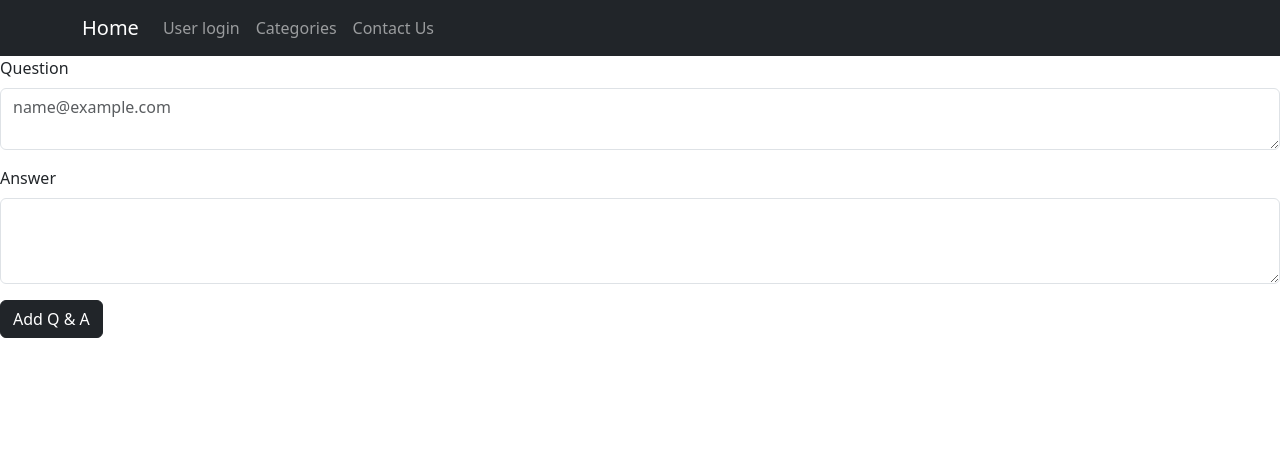
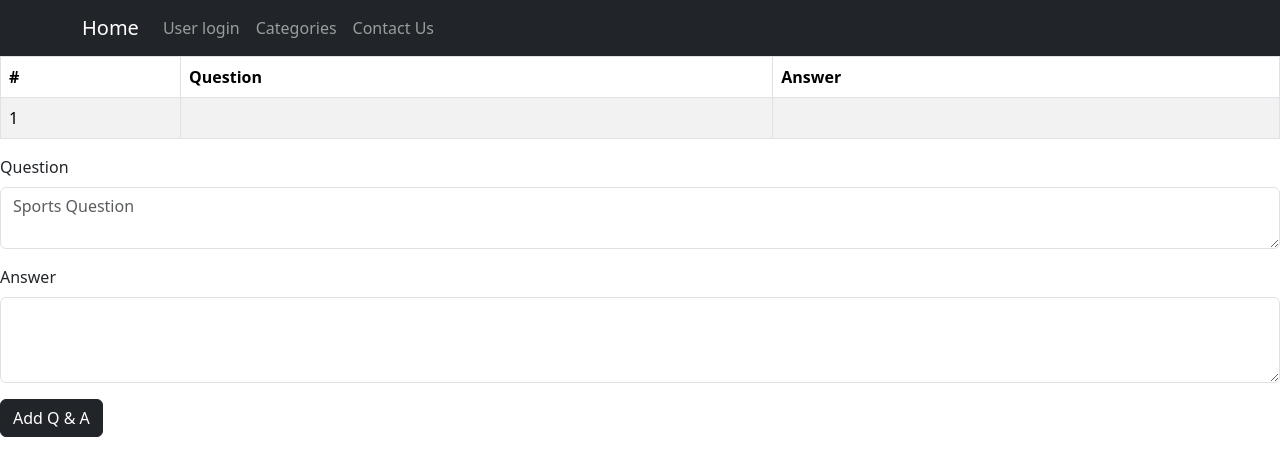
Before and after one commit to KameronHandy/Project4, a React (Create React App) app in the folder client/: page /Sports in a window 1280 px wide. Shown: the top 476 px of the page. Built offline with nearby package versions, Linux system fonts and the light colour scheme; no server answers.

Commit message:
when questions and answers are made, when refreshing the page they will update

```diff
--- /dev/null
+++ b/client/src/Components/AddingMath.jsx
@@ -0,0 +1,48 @@
+import {useEffect, useState} from 'react'
+import Table from 'react-bootstrap/Table';
+import Form from 'react-bootstrap/Form';
+import Button from 'react-bootstrap/Button'
+import axios from "axios"
+
+export default function Math() {
+
+  const[userQ, setuserQ]=useState({
+    Q:"",
+    A:""
+})
+
+
+  function UserInput (event){
+    const{name,value}= (event.target)
+    setuserQ({...userQ, [name]:value})
+  }
+
+  async function handleSubmit(event){
+    try{
+      const response = await axios.post("http://localhost:4000/math/", {Q: userQ.Q, A: userQ.A})
+      console.log(response)
+    }
+    catch (error) {
+      console.log("this is an error",error)
+    }
+  }
+
+  return (
+    <>
+
+
+    <Form>
+    <Form.Group className="mb-3" controlId="exampleForm.ControlTextarea1">
+        <Form.Label>Question</Form.Label>
+        <Form.Control as="textarea" type="email" placeholder="Math Question" name="Q" onChange={(event) => UserInput(event)}/>
+    </Form.Group>
+    <Form.Group className="mb-3" controlId="exampleForm.ControlTextarea1">
+        <Form.Label>Answer</Form.Label>
+        <Form.Control as="textarea" rows={3} name="A" onChange={(event) => UserInput(event)}/>
+    </Form.Group>
+    </Form>
+
+    <Button variant="dark" onClick={handleSubmit}>Add Q & A</Button>
+    </>
+  )
+}
--- /dev/null
+++ b/client/src/Components/AddingMusic.jsx
@@ -0,0 +1,48 @@
+import {useEffect, useState} from 'react'
+import Table from 'react-bootstrap/Table';
+import Form from 'react-bootstrap/Form';
+import Button from 'react-bootstrap/Button'
+import axios from "axios"
+
+export default function Math() {
+
+  const[userQ, setuserQ]=useState({
+    Q:"",
+    A:""
+})
+
+
+  function UserInput (event){
+    const{name,value}= (event.target)
+    setuserQ({...userQ, [name]:value})
+  }
+
+  async function handleSubmit(event){
+    try{
+      const response = await axios.post("http://localhost:4000/music/", {Q: userQ.Q, A: userQ.A})
+      console.log(response)
+    }
+    catch (error) {
+      console.log("this is an error",error)
+    }
+  }
+
+  return (
+    <>
+
+
+    <Form>
+    <Form.Group className="mb-3" controlId="exampleForm.ControlTextarea1">
+        <Form.Label>Question</Form.Label>
+        <Form.Control as="textarea" type="email" placeholder="Music Question" name="Q" onChange={(event) => UserInput(event)}/>
+    </Form.Group>
+    <Form.Group className="mb-3" controlId="exampleForm.ControlTextarea1">
+        <Form.Label>Answer</Form.Label>
+        <Form.Control as="textarea" rows={3} name="A" onChange={(event) => UserInput(event)}/>
+    </Form.Group>
+    </Form>
+
+    <Button variant="dark" onClick={handleSubmit}>Add Q & A</Button>
+    </>
+  )
+}
--- /dev/null
+++ b/client/src/Components/AddingSports.jsx
@@ -0,0 +1,48 @@
+import {useEffect, useState} from 'react'
+import Table from 'react-bootstrap/Table';
+import Form from 'react-bootstrap/Form';
+import Button from 'react-bootstrap/Button'
+import axios from "axios"
+
+export default function Math() {
+
+  const[userQ, setuserQ]=useState({
+    Q:"",
+    A:""
+})
+
+
+  function UserInput (event){
+    const{name,value}= (event.target)
+    setuserQ({...userQ, [name]:value})
+  }
+
+  async function handleSubmit(event){
+    try{
+      const response = await axios.post("http://localhost:4000/sports/", {Q: userQ.Q, A: userQ.A})
+      console.log(response)
+    }
+    catch (error) {
+      console.log("this is an error",error)
+    }
+  }
+
+  return (
+    <>
+
+
+    <Form>
+    <Form.Group className="mb-3" controlId="exampleForm.ControlTextarea1">
+        <Form.Label>Question</Form.Label>
+        <Form.Control as="textarea" type="email" placeholder="Sports Question" name="Q" onChange={(event) => UserInput(event)}/>
+    </Form.Group>
+    <Form.Group className="mb-3" controlId="exampleForm.ControlTextarea1">
+        <Form.Label>Answer</Form.Label>
+        <Form.Control as="textarea" rows={3} name="A" onChange={(event) => UserInput(event)}/>
+    </Form.Group>
+    </Form>
+
+    <Button variant="dark" onClick={handleSubmit}>Add Q & A</Button>
+    </>
+  )
+}
--- /dev/null
+++ b/client/src/Components/AddingTheatre.jsx
@@ -0,0 +1,48 @@
+import {useEffect, useState} from 'react'
+import Table from 'react-bootstrap/Table';
+import Form from 'react-bootstrap/Form';
+import Button from 'react-bootstrap/Button'
+import axios from "axios"
+
+export default function Theatre() {
+
+  const[userQ, setuserQ]=useState({
+    Q:"",
+    A:""
+})
+
+
+  function UserInput (event){
+    const{name,value}= (event.target)
+    setuserQ({...userQ, [name]:value})
+  }
+
+  async function handleSubmit(event){
+    try{
+      const response = await axios.post("http://localhost:4000/theatre/", {Q: userQ.Q, A: userQ.A})
+      console.log(response)
+    }
+    catch (error) {
+      console.log("this is an error",error)
+    }
+  }
+
+  return (
+    <>
+
+
+    <Form>
+    <Form.Group className="mb-3" controlId="exampleForm.ControlTextarea1">
+        <Form.Label>Question</Form.Label>
+        <Form.Control as="textarea" type="email" placeholder="Theatre Question" name="Q" onChange={(event) => UserInput(event)}/>
+    </Form.Group>
+    <Form.Group className="mb-3" controlId="exampleForm.ControlTextarea1">
+        <Form.Label>Answer</Form.Label>
+        <Form.Control as="textarea" rows={3} name="A" onChange={(event) => UserInput(event)}/>
+    </Form.Group>
+    </Form>
+
+    <Button variant="dark" onClick={handleSubmit}>Add Q & A</Button>
+    </>
+  )
+}
--- a/client/src/Pages/Music.jsx
+++ b/client/src/Pages/Music.jsx
@@ -1,54 +1,50 @@
-import {useState} from 'react'
-import Col from 'react-bootstrap/Col';
-import Form from 'react-bootstrap/Form';
-import Row from 'react-bootstrap/Row';
-import Button from 'react-bootstrap/Button'
+import {useEffect, useState} from 'react'
+import Table from 'react-bootstrap/Table';
 import axios from "axios"
+import Categories from './Categories';
+import AddingMusic from '../Components/AddingMusic'
 
-export default function User_login() {
+export default function Music() {
 
-  const[userQ, setuserQ]=useState({
-    Q:"",
-    A:"",
-  })
+  const[userQ, setuserQ]=useState([
+    {Q:"", A:""}
+  ])
 
-
-  function UserInput (event){
-    const{name,value}= (event.target)
-    setuserQ({...userQ, [name]:value})
-  }
-
-  async function handleSubmit(event){
-    try{
-      const response = await axios.post("http://localhost:4000/music/", {Q: userQ.Q, A: userQ.A})
+  useEffect(() =>{
+    const fetchResponse = async () => {
+      console.log("a")
+      console.log ("Use Effect ...")
+      const response = await axios.get("http://localhost:4000/music/")
       console.log(response)
+      console.log(response.data)
+      setuserQ (response.data)
     }
-    catch (error) {
-      console.log("this is an error",error)
-    }
-  }
-
-
-
-
-
-
-
+    fetchResponse();
+   }, [])
 
   return (
     <>
-    <Form>
-    <Form.Group className="mb-3" controlId="exampleForm.ControlTextarea1">
-        <Form.Label>Question</Form.Label>
-        <Form.Control as="textarea" type="email" placeholder="name@example.com" name="Q" onChange={(event) => UserInput(event)}/>
-    </Form.Group>
-    <Form.Group className="mb-3" controlId="exampleForm.ControlTextarea1">
-        <Form.Label>Answer</Form.Label>
-        <Form.Control as="textarea" rows={3} name="A" onChange={(event) => UserInput(event)}/>
-    </Form.Group>
-    </Form>
+    <Table striped bordered hover>
+      <thead>
+        <tr>
+          <th>#</th>
+          <th>Question</th>
+          <th>Answer</th>
+        </tr>
+      </thead>
+      <tbody>
+        {userQ.map((user,index)=>(
+          <tr key={index}>
+            <td>{index+1}</td>
+            <td>{user.Q}</td>
+            <td>{user.A}</td>
+          </tr>
+        ))}
+      </tbody>
+    </Table>
 
-    <Button variant="dark" onClick={handleSubmit}>Add Q & A</Button>
-    </>
+    <AddingMusic />
+
+  </>
   )
 }
--- a/client/src/Pages/Sports.jsx
+++ b/client/src/Pages/Sports.jsx
@@ -1,47 +1,49 @@
-import {useState} from 'react'
-import Col from 'react-bootstrap/Col';
-import Form from 'react-bootstrap/Form';
-import Row from 'react-bootstrap/Row';
-import Button from 'react-bootstrap/Button'
+import {useEffect, useState} from 'react'
+import Table from 'react-bootstrap/Table';
 import axios from "axios"
+import AddingSports from '../Components/AddingSports'
 
-export default function User_login() {
+export default function Sports() {
 
-  const[userQ, setuserQ]=useState({
-    Q:"",
-    A:"",
-  })
+  const[userQ, setuserQ]=useState([
+    {Q:"", A:""}
+  ])
 
-
-  function UserInput (event){
-    const{name,value}= (event.target)
-    setuserQ({...userQ, [name]:value})
-  }
-
-  async function handleSubmit(event){
-    try{
-      const response = await axios.post("http://localhost:4000/sports/", {Q: userQ.Q, A: userQ.A})
+  useEffect(() =>{
+    const fetchResponse = async () => {
+      console.log("a")
+      console.log ("Use Effect ...")
+      const response = await axios.get("http://localhost:4000/sports/")
       console.log(response)
+      console.log(response.data)
+      setuserQ (response.data)
     }
-    catch (error) {
-      console.log("this is an error",error)
-    }
-  }
+    fetchResponse();
+   }, [])
 
   return (
     <>
-    <Form>
-    <Form.Group className="mb-3" controlId="exampleForm.ControlTextarea1">
-        <Form.Label>Question</Form.Label>
-        <Form.Control as="textarea" type="email" placeholder="name@example.com" name="Q" onChange={(event) => UserInput(event)}/>
-    </Form.Group>
-    <Form.Group className="mb-3" controlId="exampleForm.ControlTextarea1">
-        <Form.Label>Answer</Form.Label>
-        <Form.Control as="textarea" rows={3} name="A" onChange={(event) => UserInput(event)}/>
-    </Form.Group>
-    </Form>
+    <Table striped bordered hover>
+      <thead>
+        <tr>
+          <th>#</th>
+          <th>Question</th>
+          <th>Answer</th>
+        </tr>
+      </thead>
+      <tbody>
+        {userQ.map((user,index)=>(
+          <tr key={index}>
+            <td>{index+1}</td>
+            <td>{user.Q}</td>
+            <td>{user.A}</td>
+          </tr>
+        ))}
+      </tbody>
+    </Table>
 
-    <Button variant="dark" onClick={handleSubmit}>Add Q & A</Button>
-    </>
+    <AddingSports />
+
+  </>
   )
 }
--- a/client/src/Pages/Theatre.jsx
+++ b/client/src/Pages/Theatre.jsx
@@ -1,47 +1,49 @@
-import {useState} from 'react'
-import Col from 'react-bootstrap/Col';
-import Form from 'react-bootstrap/Form';
-import Row from 'react-bootstrap/Row';
-import Button from 'react-bootstrap/Button'
+import {useEffect, useState} from 'react'
+import Table from 'react-bootstrap/Table';
 import axios from "axios"
+import AddingTheatre from '../Components/AddingTheatre'
 
-export default function User_login() {
+export default function Theatre() {
 
-  const[userQ, setuserQ]=useState({
-    Q:"",
-    A:"",
-  })
+  const[userQ, setuserQ]=useState([
+    {Q:"", A:""}
+  ])
 
-
-  function UserInput (event){
-    const{name,value}= (event.target)
-    setuserQ({...userQ, [name]:value})
-  }
-
-  async function handleSubmit(event){
-    try{
-      const response = await axios.post("http://localhost:4000/theatre/", {Q: userQ.Q, A: userQ.A})
+  useEffect(() =>{
+    const fetchResponse = async () => {
+      console.log("a")
+      console.log ("Use Effect ...")
+      const response = await axios.get("http://localhost:4000/theatre/")
       console.log(response)
+      console.log(response.data)
+      setuserQ (response.data)
     }
-    catch (error) {
-      console.log("this is an error",error)
-    }
-  }
+    fetchResponse();
+   }, [])
 
   return (
     <>
-    <Form>
-    <Form.Group className="mb-3" controlId="exampleForm.ControlTextarea1">
-        <Form.Label>Question</Form.Label>
-        <Form.Control as="textarea" type="email" placeholder="name@example.com" name="Q" onChange={(event) => UserInput(event)}/>
-    </Form.Group>
-    <Form.Group className="mb-3" controlId="exampleForm.ControlTextarea1">
-        <Form.Label>Answer</Form.Label>
-        <Form.Control as="textarea" rows={3} name="A" onChange={(event) => UserInput(event)}/>
-    </Form.Group>
-    </Form>
+    <Table striped bordered hover>
+      <thead>
+        <tr>
+          <th>#</th>
+          <th>Question</th>
+          <th>Answer</th>
+        </tr>
+      </thead>
+      <tbody>
+        {userQ.map((user,index)=>(
+          <tr key={index}>
+            <td>{index+1}</td>
+            <td>{user.Q}</td>
+            <td>{user.A}</td>
+          </tr>
+        ))}
+      </tbody>
+    </Table>
 
-    <Button variant="dark" onClick={handleSubmit}>Add Q & A</Button>
-    </>
+    <AddingTheatre />
+
+  </>
   )
 }
```
Also changed, not shown: client/src/Components/categories.jsx (+41 -23 lines), client/src/Pages/Math.jsx (+4 -29 lines).
